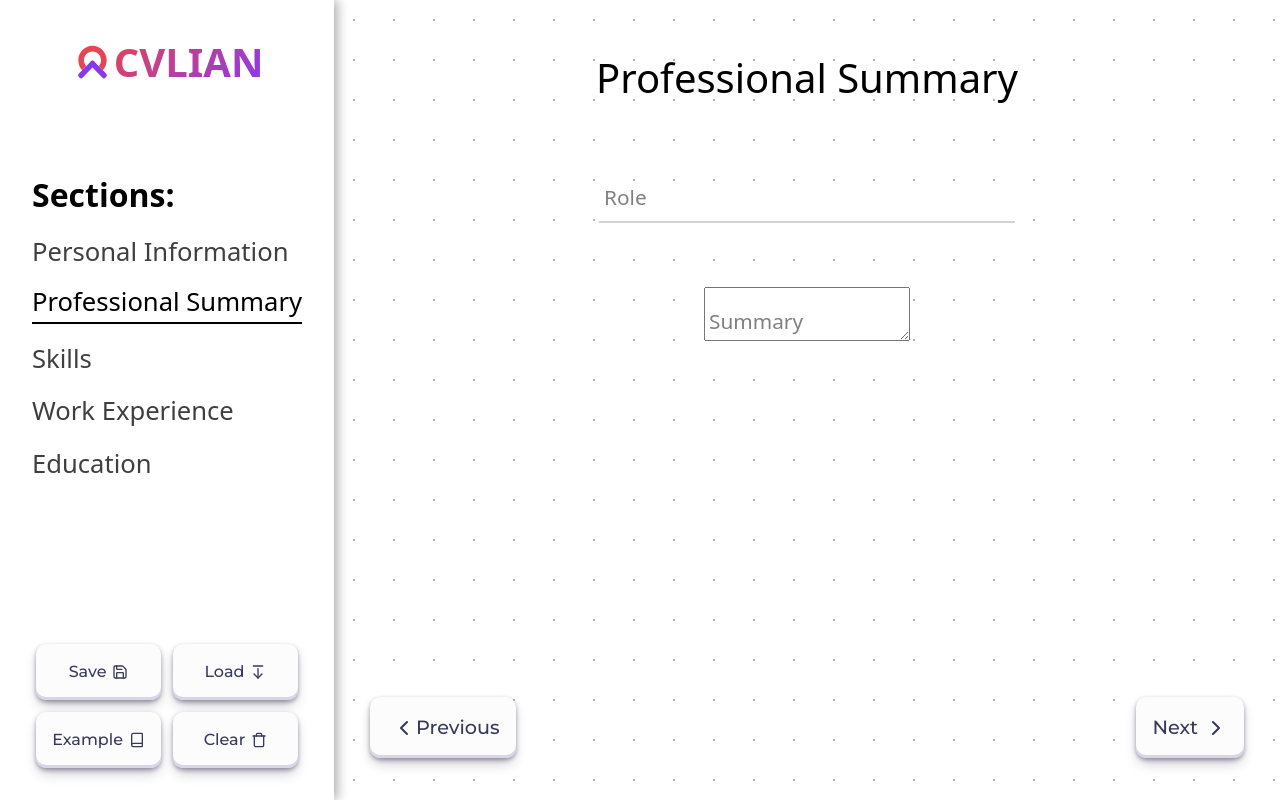
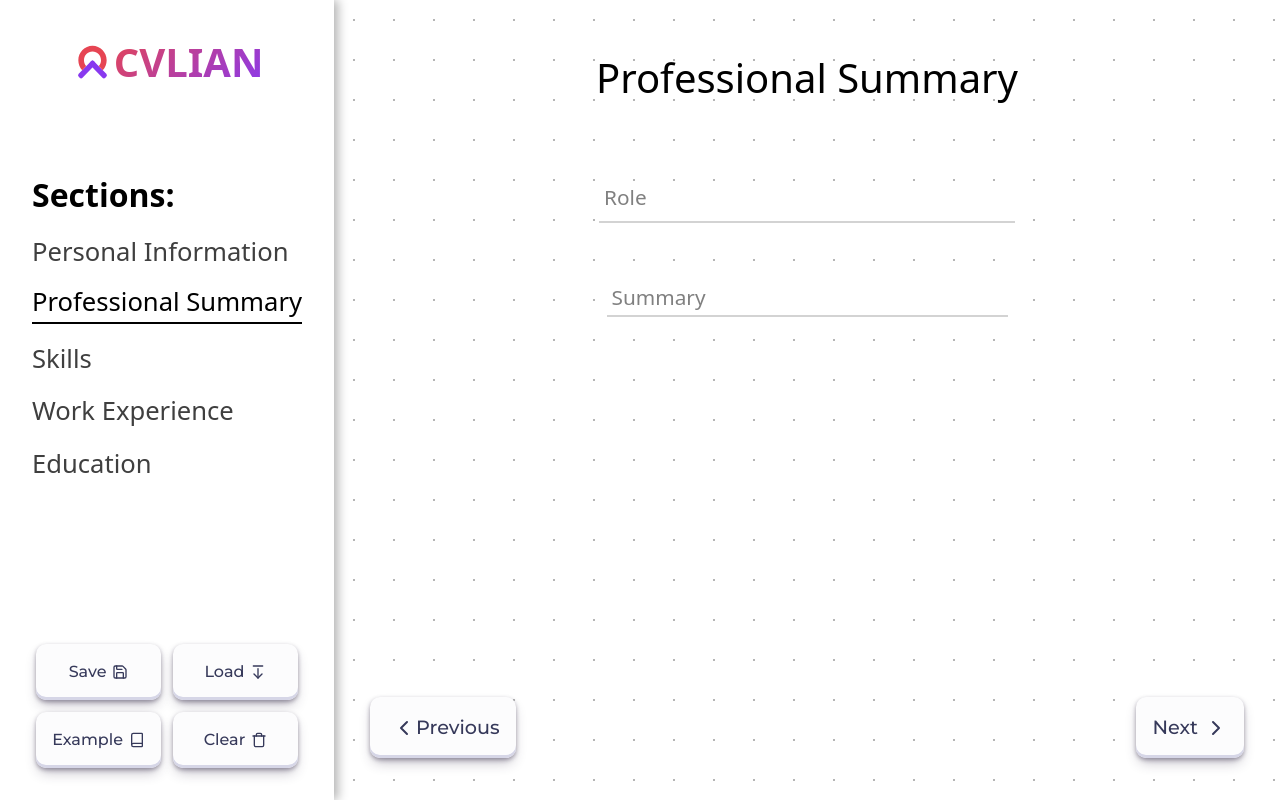
Before and after one commit to AdnaneTaleb10/Odin-CV-Application, a React (Vite) app: page / in a window 1280 px wide. Both pictures are taken after a click on the item "Professional Summary". Built offline with nearby package versions, Linux system fonts and the light colour scheme.

Commit message:
update styles and behavior of 'textarea' element

```diff
--- a/src/components/FormGroup/FormGroup.css
+++ b/src/components/FormGroup/FormGroup.css
@@ -34,10 +34,18 @@
   font-weight: 500;
 }
 
-input:focus {
+input,textarea:focus {
   outline: none;
 }
 
 input:not(:placeholder-shown) {
   border-bottom: 2px solid #00f;
 }
+
+textarea {
+  overflow: hidden;
+  resize: none;
+  border: none;
+  border-bottom: 2px solid lightgray;
+  font-weight: 500;
+}
--- a/src/components/FormGroup/FormGroup.jsx
+++ b/src/components/FormGroup/FormGroup.jsx
@@ -37,6 +37,9 @@
           placeholder={placeholder}
           required={isRequired}
           onChange={handleValueChange}
+          cols="43"
+          rows={1}
+          wrap="off"
         />
       )}
     </div>
```
